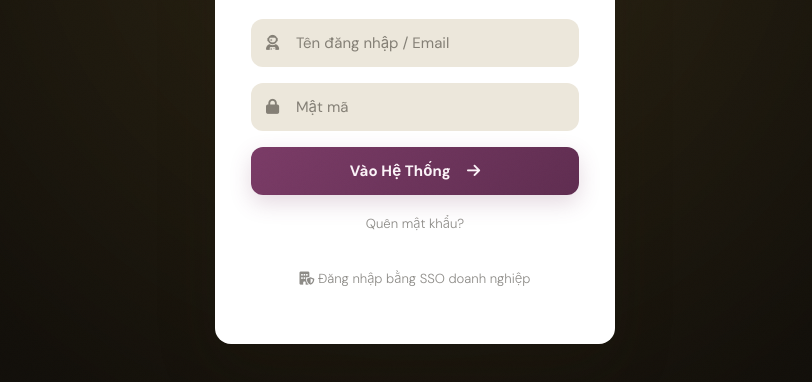
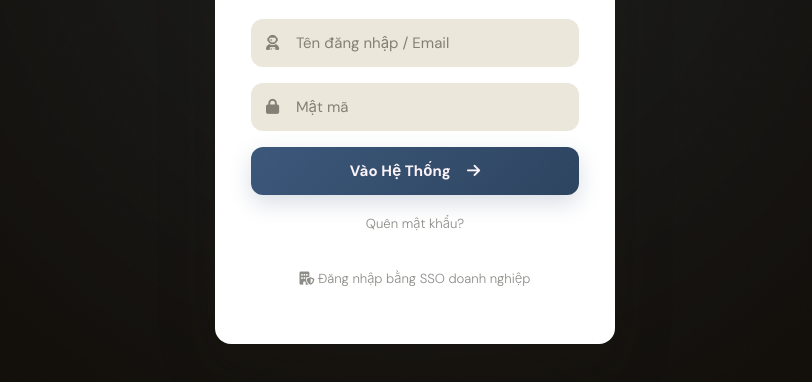
Before and after one commit to MtamVP/WorkHub-ORG, a website: page index.html in a window 1280 px wide. Shown: the part 284-666 px from the top of the page, without its empty margins (225-1037 px from the left). Drawn offline with nearby package versions, Linux system fonts and the light colour scheme; some packages are replaced by stand-ins of ours; no server answers; a script that the page names is missing; a web font is replaced by a local one.

Commit message:
Đổi accent wh-org từ plum sang navy/xanh thép
Tư vấn theme: plum (--gold: #7A3B66/#9E5C86) gợi cảm giác "boutique/
lifestyle", lệch với vai trò wh-org (app quản trị toàn tổ chức). Đổi sang
navy, giữ đúng quan hệ H/S/L của hệ theme (--gold-light là biến thể hover:
tối hơn ở sáng, sáng hơn ở tối), tách rõ khỏi --info-color/--sage (cùng
họ xanh nhưng bão hoà cao hơn nhiều) bằng saturation/lightness thay vì hue.

- style.css :root (sáng): --gold #3B577A, --gold-light #2D445F,
  --gold-deep #203146, --shadow-gold tính lại theo hex mới.
- style.css [data-theme=dark]: --gold #5C7A9E, --gold-light #86A2C4,
  --gold-deep #3F546E, --shadow-gold tính lại.
- Sửa luôn 2 bug hard-code màu vàng cũ (#C9A84C family) không tự theo
  --gold: .auth-stars (glow nền login) và .personal-item-tag (nền tag,
  giờ dùng color-mix(var(--gold)) thay vì rgba cứng — tự theo theme).
- Viết lại comment giải thích lý do chọn màu cho khớp navy (thay vì lý do
  chọn plum cũ).

~98 chỗ dùng var(--gold)/var(--primary-color)/var(--on-gold)/
var(--shadow-gold) trong style.css tự lan truyền theo, không cần sửa
riêng từng chỗ. Đã xác nhận trực tiếp qua Browser pane (login + dashboard,
cả 2 chế độ).

Co-Authored-By: Claude Opus 5 <noreply@anthropic.com>

```diff
--- a/style.css
+++ b/style.css
@@ -23,18 +23,20 @@
   --border-strong: rgba(28, 23, 16, 0.18);
   --hover-bg: #ECE7DB;
 
-  /* ORG's own accent — deep plum/aubergine, not wh-fin's gold or wh-sci's teal. The
+  /* ORG's own accent — navy/steel-blue, not wh-fin's gold or wh-sci's teal. The
      --gold/--on-gold names are kept as-is (hundreds of existing rules reference them)
-     but the hue is now ORG's: a jewel-tone plum, chosen for the "coordination hub /
-     leadership" feel and picked to sit far in hue from every other token already in
-     use here — ~40° from --danger-color's pure red (so primary buttons never read as
-     "delete"), ~100°+ from --info-color/--sage's blue, ~150°+ from wh-sci's teal, and
-     nowhere near wh-fin's amber-gold. Kept desaturated (well under 80%) so it reads as
-     considered rather than the loud "AI-purple" cliché. --on-gold flips from the old
-     fixed near-black to near-white here since plum is mid-dark, unlike bright gold. */
-  --gold: #7A3B66;
-  --gold-light: #5F2D50;
-  --gold-deep: #46203C;
+     but the hue is now ORG's: a muted navy, chosen for the "cross-department authority /
+     IT-admin" feel (ORG is the org-wide admin surface: user management, org hierarchy,
+     audit log, backup/restore, BI — not a single department like fin/sci). Unlike the
+     plum this replaces, navy CANNOT sit far in hue from --info-color/--sage (also blue,
+     ~H220°) — the separation here is by saturation/lightness instead: --gold stays low-
+     saturation (~S30%) and deep (~L35-49%), while --info-color/--sage stays vivid
+     (S74-93%) and lighter, so the two read as clearly different colors (muted steel vs
+     bright action-blue) despite the shared hue family. --on-gold stays near-white since
+     navy, like the plum before it, is mid-dark rather than bright. */
+  --gold: #3B577A;
+  --gold-light: #2D445F;
+  --gold-deep: #203146;
   --on-gold: #FBF3F8;
   --primary-color: var(--gold);
   --primary-hover: var(--gold-light);
@@ -57,7 +59,7 @@
   --shadow-soft: 0 1px 2px rgba(28, 23, 16, 0.07), 0 1px 1px rgba(28, 23, 16, 0.04);
   --shadow-hover: 0 24px 60px rgba(28, 23, 16, 0.16);
   --shadow-modal: 0 24px 60px rgba(28, 23, 16, 0.20);
-  --shadow-gold: 0 8px 22px rgba(122, 59, 102, 0.20);
+  --shadow-gold: 0 8px 22px rgba(59, 87, 122, 0.20);
 
   /* Radius scale — accounting app's rounder scale */
   --radius-xs: 4px;
@@ -149,9 +151,9 @@
   --border-strong: rgba(243, 239, 230, 0.18);
   --hover-bg: #241D13;
 
-  --gold: #9E5C86;
-  --gold-light: #C486AD;
-  --gold-deep: #6E3F5D;
+  --gold: #5C7A9E;
+  --gold-light: #86A2C4;
+  --gold-deep: #3F546E;
   --primary-color: var(--gold);
   --primary-hover: var(--gold-light);
 
@@ -169,7 +171,7 @@
   --shadow-soft: inset 0 1px 0 rgba(255, 255, 255, 0.04), 0 1px 3px rgba(20, 14, 4, 0.45);
   --shadow-hover: 0 24px 60px rgba(15, 10, 3, 0.55), inset 0 1px 0 rgba(255, 255, 255, 0.05);
   --shadow-modal: 0 24px 60px rgba(15, 10, 3, 0.65);
-  --shadow-gold: 0 8px 22px rgba(158, 92, 134, 0.24);
+  --shadow-gold: 0 8px 22px rgba(92, 122, 158, 0.24);
 }
 
 /* Bootstrap paints text-dark / text-secondary / bg-success / badges from its
@@ -1455,7 +1457,7 @@ body.auth-page {
 
 /* Gold vignette against the dark hero backdrop — same language as the accounting app's .gate glow */
 .auth-stars, .auth-twinkling { position: fixed; inset: 0; width: 100%; height: 100%; pointer-events: none; }
-.auth-stars { background: radial-gradient(ellipse at 50% 20%, rgba(201,168,76,0.16) 0%, #120F0A 70%); z-index: 0; }
+.auth-stars { background: radial-gradient(ellipse at 50% 20%, rgba(92, 122, 158, 0.16) 0%, #120F0A 70%); z-index: 0; }
 .auth-twinkling { background: transparent; z-index: 1; opacity: 0; }
 body.has-custom-bg .auth-stars, body.has-custom-bg .auth-twinkling { display: none !important; }
 body.has-custom-bg .auth-card { background: rgba(253, 250, 246, 0.96); }
@@ -1586,7 +1588,7 @@ body.auth-page .custom-toast { min-width: 300px; }
 .personal-item-tags { display: flex; flex-wrap: wrap; gap: 5px; margin-top: 8px; }
 .personal-item-tag {
   font-size: 11px; font-weight: 600; color: var(--gold);
-  background: rgba(201,168,76,0.14); padding: 2px 8px; border-radius: 999px;
+  background: color-mix(in srgb, var(--gold) 14%, transparent); padding: 2px 8px; border-radius: 999px;
   cursor: pointer; transition: opacity 0.15s ease;
 }
 .personal-item-tag:hover { opacity: 0.75; }
```
